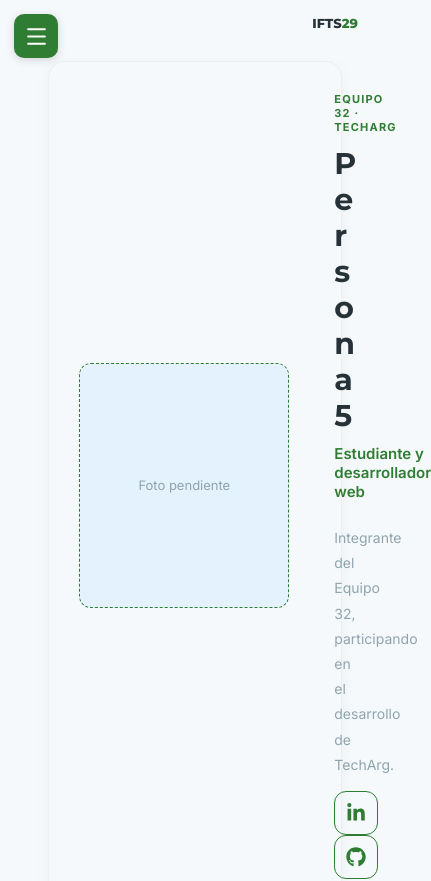
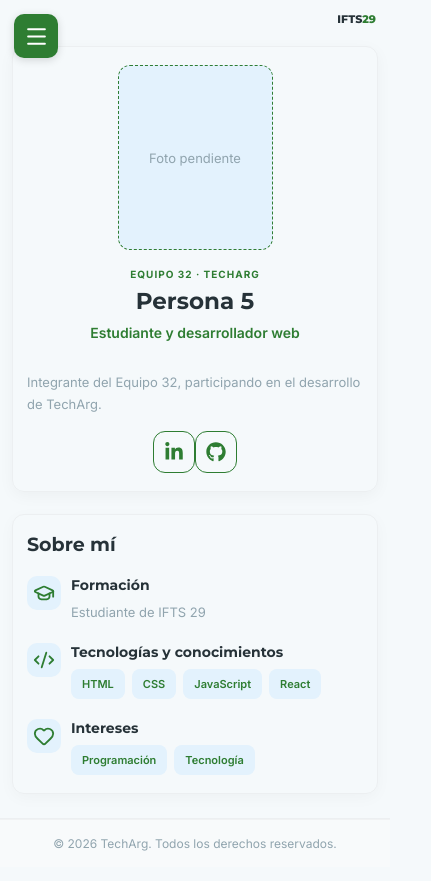
Before and after one commit to SergioCesarBarrientos/TP2---Front-End, a React (Vite) app: page /Equipo/persona-5 in a window 390 px wide. Shown: the top 881 px of the page, 431 px wide, since content can reach past the window. Built offline with nearby package versions, Linux system fonts and the light colour scheme.

Commit message:
Agrego diseño responsive al perfil del integrante

```diff
--- a/src/pages/Integrante.css
+++ b/src/pages/Integrante.css
@@ -465,3 +465,298 @@
 .integrante-page .integrante-lista-musica li:hover strong {
     color: var(--color-secundario);
 }
+
+
+/* ========================================
+   RESPONSIVE: TABLETS
+======================================== */
+
+@media (max-width: 1024px) {
+    .integrante-page {
+        padding: 15px 24px 35px;
+    }
+
+    .integrante-page .integrante-presentacion {
+        width: 100%;
+        gap: 28px;
+        padding: 25px;
+    }
+
+    .integrante-page .integrante-seccion,
+    .integrante-page .integrante-favoritos {
+        width: 85%;
+    }
+
+    .integrante-page .integrante-datos h1 {
+        font-size: 27px;
+    }
+}
+
+/* ========================================
+   RESPONSIVE: CELULARES
+======================================== */
+
+@media (max-width: 768px) {
+    .integrante-header {
+        padding: 14px 20px;
+        font-size: 12px;
+    }
+
+    .integrante-page {
+        padding: 10px 16px 30px;
+    }
+
+    /* Presentación principal */
+
+    .integrante-page .integrante-presentacion {
+        width: 100%;
+        flex-direction: column;
+        align-items: center;
+        gap: 22px;
+        padding: 22px 18px;
+    }
+
+    /* Foto */
+
+    .integrante-page .integrante-foto-contenedor {
+        width: 180px;
+        flex: 0 0 auto;
+    }
+
+    .integrante-page .integrante-foto,
+    .integrante-page .integrante-foto-vacia {
+        width: 180px;
+        height: 210px;
+    }
+
+    /* Datos personales */
+
+    .integrante-page .integrante-datos {
+        width: 100%;
+        align-items: center;
+        text-align: center;
+    }
+
+    .integrante-page .integrante-etiqueta {
+        margin-bottom: 8px;
+        font-size: 10px;
+        letter-spacing: 1px;
+    }
+
+    .integrante-page .integrante-datos h1 {
+        font-size: clamp(23px, 6vw, 28px);
+        overflow-wrap: anywhere;
+    }
+
+    .integrante-page .integrante-rol {
+        margin: 8px 0 14px;
+        font-size: 14px;
+    }
+
+    .integrante-page .integrante-detalles {
+        justify-content: center;
+        gap: 10px 16px;
+    }
+
+    .integrante-page .integrante-detalles p {
+        font-size: 12px;
+        overflow-wrap: anywhere;
+    }
+
+    .integrante-page .integrante-descripcion {
+        margin: 16px 0;
+        font-size: 13px;
+        line-height: 1.7;
+        text-align: left;
+        overflow-wrap: anywhere;
+    }
+
+    /* Redes sociales */
+
+    .integrante-page .integrante-redes {
+        justify-content: center;
+        margin-top: 12px;
+    }
+
+    .integrante-page .icono-red {
+        width: 42px;
+        height: 42px;
+        flex-basis: 42px;
+    }
+
+    /* Sección sobre mí */
+
+    .integrante-page .integrante-seccion {
+        width: 100%;
+        margin-top: 22px;
+        padding: 22px 18px;
+    }
+
+    .integrante-page .integrante-seccion > h2 {
+        margin-bottom: 20px;
+        font-size: 21px;
+    }
+
+    /* Información */
+
+    .integrante-page .integrante-info {
+        gap: 12px;
+        margin-bottom: 20px;
+    }
+
+    .integrante-page .integrante-info-icono {
+        width: 38px;
+        height: 38px;
+    }
+
+    .integrante-page .integrante-info h3 {
+        font-size: 14px;
+    }
+
+    .integrante-page .integrante-info p {
+        font-size: 13px;
+        line-height: 1.6;
+        overflow-wrap: anywhere;
+    }
+
+    /* Etiquetas */
+
+    .integrante-page .integrante-etiquetas {
+        gap: 7px;
+    }
+
+    .integrante-page .integrante-chip {
+        padding: 7px 10px;
+        font-size: 11px;
+        overflow-wrap: anywhere;
+    }
+
+    /* Películas y música */
+
+    .integrante-page .integrante-favoritos {
+        width: 100%;
+        gap: 16px;
+        margin-top: 22px;
+    }
+
+    .integrante-page .integrante-favorito-card {
+        padding: 20px 18px;
+    }
+
+    .integrante-page .integrante-favorito-titulo {
+        gap: 8px;
+    }
+
+    .integrante-page .integrante-favorito-titulo h2 {
+        font-size: 16px;
+        overflow-wrap: anywhere;
+    }
+
+    .integrante-page .integrante-favorito-card ul {
+        margin-top: 16px;
+        padding-left: 20px;
+        font-size: 13px;
+    }
+
+    .integrante-page .integrante-lista-peliculas li strong,
+    .integrante-page .integrante-lista-musica li strong {
+        font-size: 13px;
+        overflow-wrap: anywhere;
+    }
+
+    .integrante-page .integrante-lista-peliculas li span,
+    .integrante-page .integrante-lista-musica li span {
+        font-size: 12px;
+        overflow-wrap: anywhere;
+    }
+}
+
+/* ========================================
+   RESPONSIVE: CELULARES PEQUEÑOS
+======================================== */
+
+@media (max-width: 480px) {
+    .integrante-header {
+        padding: 12px 14px;
+        font-size: 11px;
+    }
+
+    .integrante-page {
+        padding: 8px 12px 24px;
+    }
+
+    .integrante-page .integrante-presentacion {
+        padding: 18px 14px;
+        gap: 18px;
+        border-radius: 12px;
+    }
+
+    .integrante-page .integrante-foto-contenedor {
+        width: 155px;
+    }
+
+    .integrante-page .integrante-foto,
+    .integrante-page .integrante-foto-vacia {
+        width: 155px;
+        height: 185px;
+    }
+
+    .integrante-page .integrante-datos h1 {
+        font-size: 23px;
+    }
+
+    .integrante-page .integrante-detalles {
+        flex-direction: column;
+        align-items: center;
+        gap: 8px;
+    }
+
+    .integrante-page .integrante-seccion {
+        padding: 18px 14px;
+        border-radius: 12px;
+    }
+
+    .integrante-page .integrante-seccion > h2 {
+        font-size: 19px;
+    }
+
+    .integrante-page .integrante-info {
+        gap: 10px;
+    }
+
+    .integrante-page .integrante-info-icono {
+        width: 34px;
+        height: 34px;
+    }
+
+    .integrante-page .integrante-favorito-card {
+        padding: 17px 14px;
+        border-radius: 12px;
+    }
+
+    .integrante-page .integrante-favorito-titulo h2 {
+        font-size: 15px;
+    }
+
+    /* Evita animaciones que puedan provocar
+       movimientos incómodos en pantallas táctiles */
+
+    .integrante-page .integrante-seccion:hover,
+    .integrante-page .integrante-favorito-card:hover {
+        transform: none;
+    }
+}
+
+/* ========================================
+   ACCESIBILIDAD: REDUCIR MOVIMIENTOS
+======================================== */
+
+@media (prefers-reduced-motion: reduce) {
+    .integrante-page *,
+    .integrante-header * {
+        scroll-behavior: auto;
+        transition-duration: 0.01ms;
+        animation-duration: 0.01ms;
+        animation-iteration-count: 1;
+    }
+}
```
